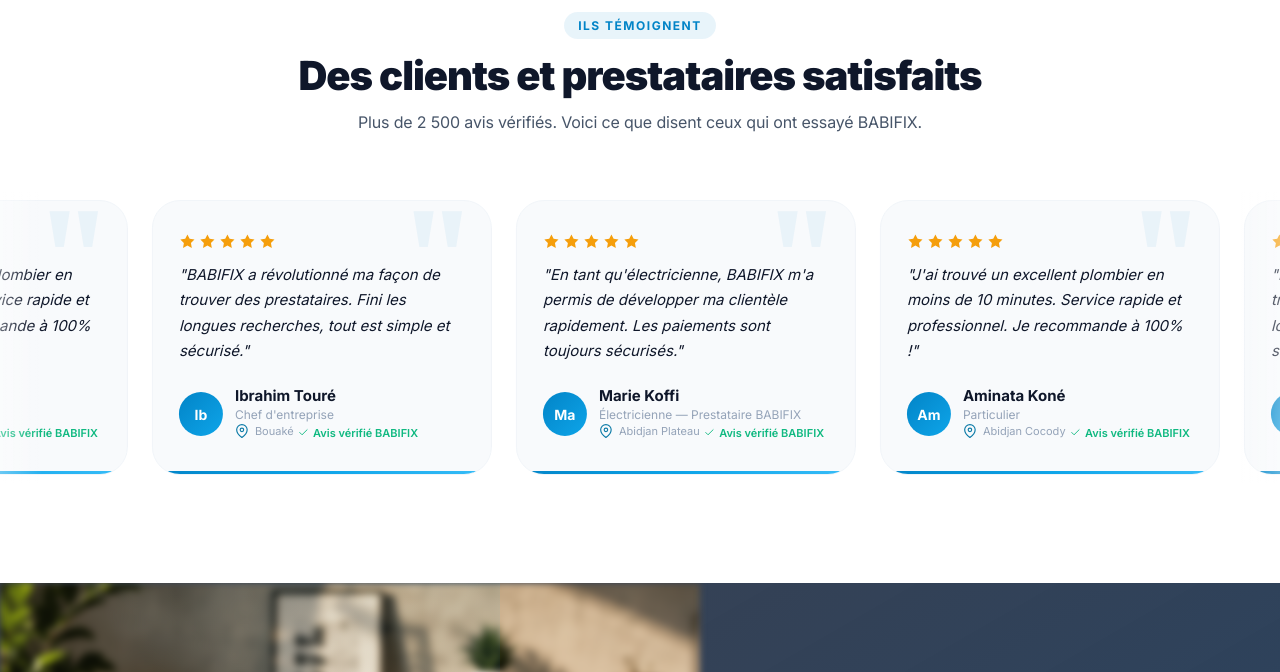
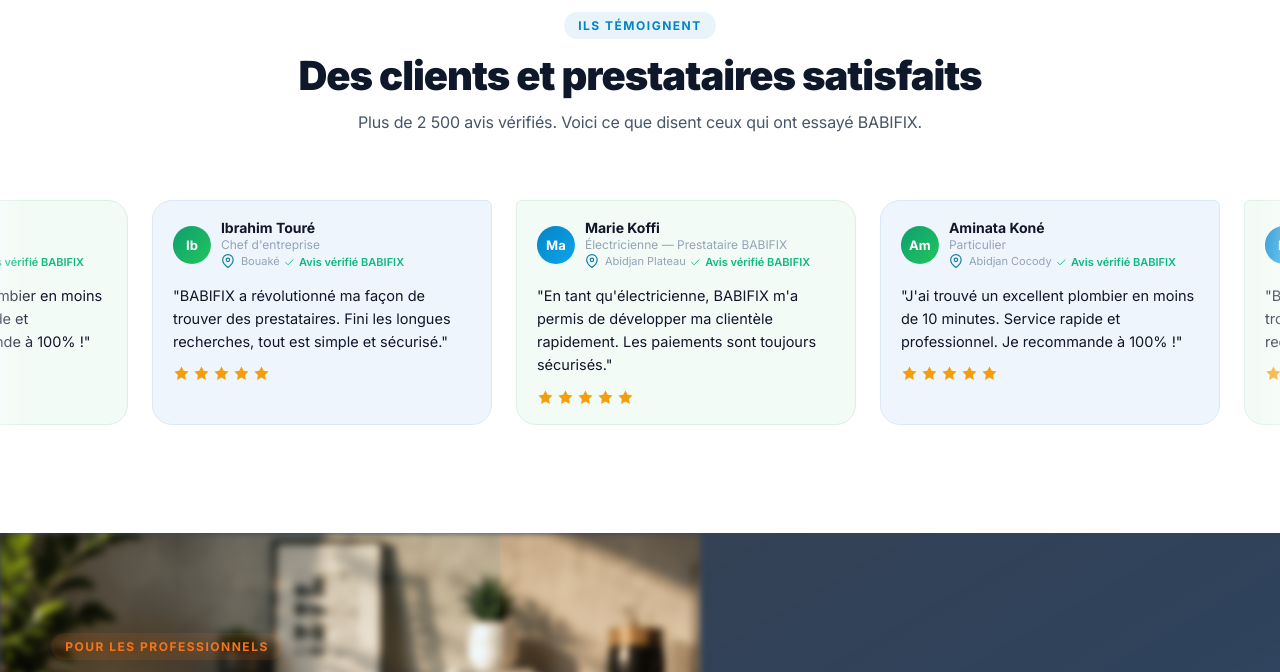
Before and after one commit to yvan2007/new-babifixbuild, a Django app: page / in a window 1280 px wide. Shown: the part 5260-5932 px from the top of the page. Run offline with Django 5.2, Linux system fonts and the light colour scheme; data that the repository does not hold is empty; parts of the project's set-up code (start-up, migrations or seed data) failed here and were passed over.

Commit message:
vitrine: temoignages en bulles de chat (Concept C) - teintes alternees, auteur en en-tete, coin queue

```diff
--- a/babifix_vitrine_django/templates/vitrine/home.html
+++ b/babifix_vitrine_django/templates/vitrine/home.html
@@ -1027,39 +1027,39 @@ section[id], header[id] { scroll-margin-top: 80px; }
   from { transform: translateX(0); }
   to   { transform: translateX(-50%); }
 }
+/* Témoignages en bulles de chat (Concept C) : coin « queue », teintes
+   alternées comme un échange, auteur en en-tête façon expéditeur. */
 .test-card {
   width: 340px; flex-shrink: 0;
-  background: var(--c-surface); border-radius: var(--r-lg);
-  padding: 32px 26px; border: 1.5px solid #f1f5f9;
-  position: relative; overflow: hidden;
+  display: flex; flex-direction: column;
+  background: #f2fbf6; border: 1px solid #dcefe4;
+  border-radius: 6px 20px 20px 20px;
+  padding: 18px 20px; position: relative;
   transition: transform var(--dur-mid) var(--ease-spring), box-shadow var(--dur-mid) ease;
 }
-.test-card:hover { transform: translateY(-6px) scale(1.01); box-shadow: var(--sh-md); }
-.test-card::before {
-  content: '"'; position: absolute; top: -12px; right: 20px;
-  font-size: 130px; font-weight: 900; color: rgba(2,132,199,.06);
-  line-height: 1; font-family: Georgia, serif;
-}
-.test-stars { display: flex; gap: 3px; margin-bottom: 12px; }
-.test-text { font-size: 15px; color: var(--c-text); line-height: 1.7; font-style: italic; margin-bottom: 22px; position: relative; z-index: 1; }
-.test-author { display: flex; align-items: center; gap: 12px; }
+.test-card:nth-child(even) {
+  background: #eef5fc; border-color: #dbe8f5;
+  border-radius: 20px 6px 20px 20px;
+}
+.test-card:hover { transform: translateY(-5px); box-shadow: var(--sh-md); }
+.test-card::before { display: none; }
+.test-bar { display: none; }
+.test-author { order: -1; display: flex; align-items: center; gap: 10px; margin-bottom: 12px; }
 .test-avatar {
-  width: 44px; height: 44px; border-radius: 50%;
+  width: 38px; height: 38px; border-radius: 50%;
   background: linear-gradient(135deg,#0284c7,#0ea5e9);
-  color: #fff; font-size: 14px; font-weight: 700;
+  color: #fff; font-size: 13px; font-weight: 700;
   display: flex; align-items: center; justify-content: center; flex-shrink: 0;
 }
-.test-name { font-size: 15px; font-weight: 700; }
-.test-role { font-size: 12px; color: var(--c-muted); margin-top: 2px; }
-.test-city { font-size: 11px; color: var(--c-muted); margin-top: 2px; }
+.test-card:nth-child(even) .test-avatar { background: linear-gradient(135deg,#0e9f6e,#22c55e); }
+.test-text { order: 1; font-size: 14.5px; color: #0f172a; line-height: 1.6; font-style: normal; margin: 0; }
+.test-stars { order: 2; display: flex; gap: 3px; margin-top: 12px; }
+.test-name { font-size: 14px; font-weight: 700; }
+.test-role { font-size: 12px; color: var(--c-muted); margin-top: 1px; }
+.test-city { font-size: 11px; color: var(--c-muted); margin-top: 1px; }
 .test-badge {
   display: inline-flex; align-items: center; gap: 4px;
-  font-size: 11px; font-weight: 600; color: var(--c-green); margin-top: 4px;
-}
-.test-bar {
-  position: absolute; bottom: 0; left: 0; right: 0; height: 3px;
-  background: linear-gradient(90deg,#0284c7,#0ea5e9,#38bdf8);
-  border-radius: 0 0 var(--r-lg) var(--r-lg);
+  font-size: 11px; font-weight: 600; color: var(--c-green); margin-top: 3px;
 }
 
 /* ================================================================
```
